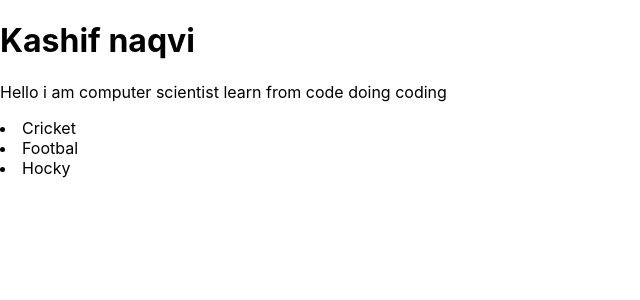
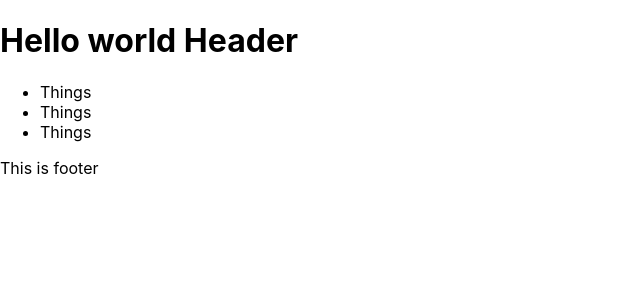
Before and after one commit to Kashif1Naqvi/practical_learning_ereact, a React (Create React App) app: page / in a window 1280 px wide. Shown: the top 300 px of the page, without its empty margins (0-640 px from the left). Built offline with nearby package versions, Linux system fonts and the light colour scheme.

Commit message:
seprate files

```diff
--- a/src/App.js
+++ b/src/App.js
@@ -1,25 +1,15 @@
 import React, { Component } from 'react';
-import logo from './logo.svg';
-import './App.css';
-
+import Header  from './Header';
+import MainContent from './MainContent';
+import Footer from './Footer';
 class App extends Component {
   render() {
     return (
-      <div className="App">
-        <header className="App-header">
-          <img src={logo} className="App-logo" alt="logo" />
-          <p>
-            Edit <code>src/App.js</code> and save to reload.
-          </p>
-          <a
-            className="App-link"
-            href="https://reactjs.org"
-            target="_blank"
-            rel="noopener noreferrer"
-          >
-            Learn React
-          </a>
-        </header>
+      // i rendered components
+      <div>
+          <Header />
+          <MainContent />
+          <Footer />
       </div>
     );
   }
--- /dev/null
+++ b/src/Footer.js
@@ -0,0 +1,11 @@
+import React from 'react';
+
+function Footer(){
+  return(
+    <footer>
+      This is footer
+    </footer>
+  );
+}
+
+export default Footer;
--- /dev/null
+++ b/src/Header.js
@@ -0,0 +1,9 @@
+import React from 'react';
+
+function Header(){
+  return(
+    <h1>Hello world Header</h1>
+  );
+}
+
+export default Header;
--- /dev/null
+++ b/src/MainContent.js
@@ -0,0 +1,15 @@
+import React from 'react';
+
+function MainContent(){
+  return(
+    <div>
+      <ul>
+        <li> Things </li>
+        <li> Things </li>
+        <li> Things </li>
+      </ul>
+    </div>
+  )
+}
+
+export default MainContent;
```
Also changed, not shown: src/index.js (+8 -2 lines).
